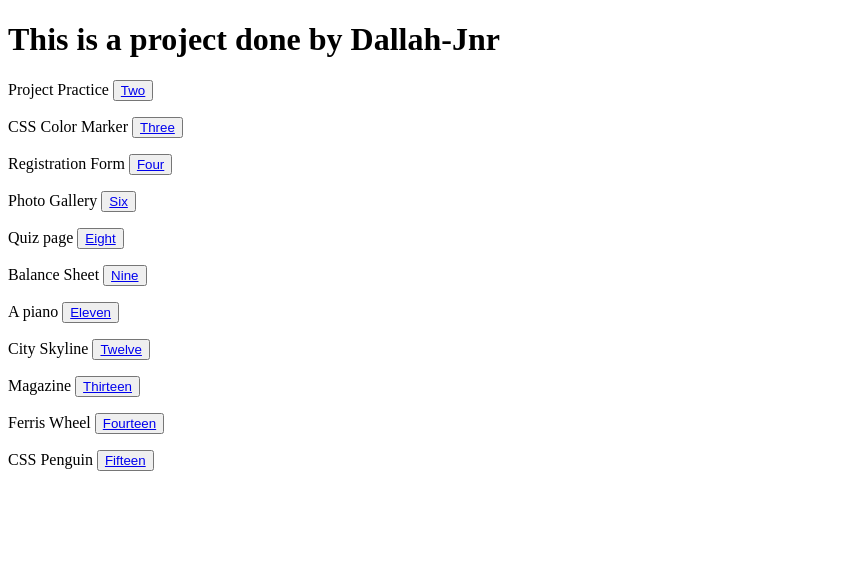
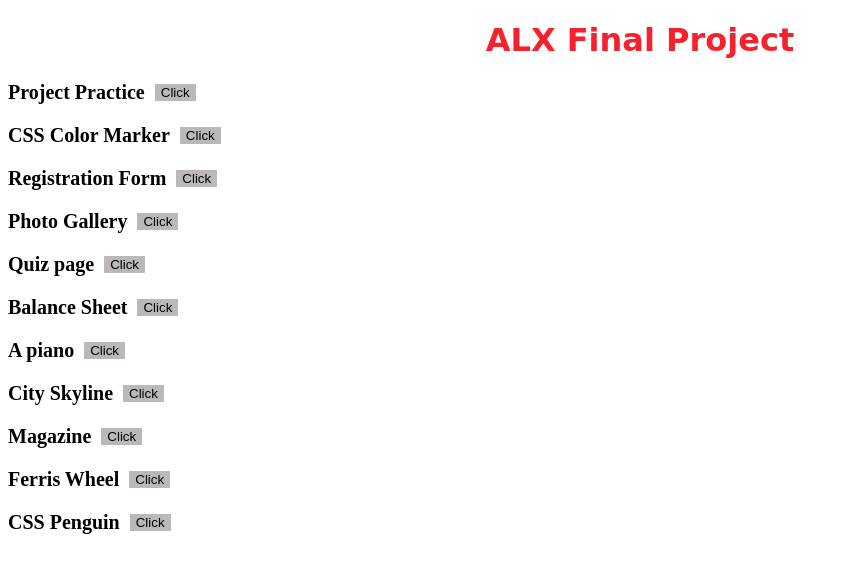
Before and after one commit to Dallah-Jnr/HTML-CSS-PROJECT, a plain HTML site: page index.html in a window 1280 px wide. Shown: the whole page, without its empty margins (0-849 px from the left). Drawn offline with Linux system fonts and the light colour scheme.

Commit message:
First commit

```diff
--- a/index.html
+++ b/index.html
@@ -4,20 +4,51 @@
     <meta charset="UTF-8">
     <meta name="viewport" content="width=device-width, initial-scale=1.0">
     <title>ProjectMain Page</title>
+    <style>
+        h1 {
+          color: rgb(245, 34, 45);
+          text-align: center;
+          font-family:cursive;
+        }
+        p {
+          font-size: 20px;
+          font-weight: bold;
+        }
+        p, button {
+            display: flex;
+            flex-direction: row;
+            flex-wrap: wrap;
+            justify-content:left;
+            align-items: center;
+            padding: 15 15px;
+        }
+        button {
+            margin: 0 0 0 10px;
+            background-color: rgb(189, 184, 184);
+            border: 0;
+        }
+        a {
+            text-decoration: none;
+            color: black;
+        }
+        button:hover {
+            background-color: rgb(81, 81, 138);
+        }
+      </style>
 </head>
 <body>
-    <h1>This is a project done by Dallah-Jnr</h1>
+    <h1>ALX Final Project</h1>
 
-    <p>Project Practice  <button type="button"><a href="Dallah2.html" target="_blank">Two</a></button></p>
-    <p>CSS Color Marker <button type="button"><a href="Dallah3.html" target="_blank">Three</a></button></p>
-    <p>Registration Form <button type="button"><a href="Dallah4.html" target="_blank">Four</a></button></p>
-    <p>Photo Gallery <button type="button"><a href="Dallah6.html" target="_blank">Six</a></button></p>
-    <p>Quiz page <button type="button"><a href="Dallah8.html" target="_blank">Eight</a></button></p>
-    <p>Balance Sheet <button type="button"><a href="Dallah9.html" target="_blank">Nine</a></button></p>
-    <p>A piano <button type="button"><a href="Dallah11.html" target="_blank">Eleven</a></button></p>
-    <p>City Skyline <button type="button"><a href="Dallah12.html" target="_blank">Twelve</a></button></p>
-    <p>Magazine <button type="button"><a href="Dallah13.html" target="_blank">Thirteen</a></button></p>
-    <p>Ferris Wheel <button type="button"><a href="Dallahanimation1.html" target="_blank">Fourteen</a></button></p>
-    <p>CSS Penguin <button type="button"><a href="Dallahanimation2.html" target="_blank">Fifteen</a></button></p>
+    <p>Project Practice  <button type="button"><a href="Dallah2.html" target="_blank">Click</a></button></p>
+    <p>CSS Color Marker <button type="button"><a href="Dallah3.html" target="_blank">Click</a></button></p>
+    <p>Registration Form <button type="button"><a href="Dallah4.html" target="_blank">Click</a></button></p>
+    <p>Photo Gallery <button type="button"><a href="Dallah6.html" target="_blank">Click</a></button></p>
+    <p>Quiz page <button type="button"><a href="Dallah8.html" target="_blank">Click</a></button></p>
+    <p>Balance Sheet <button type="button"><a href="Dallah9.html" target="_blank">Click</a></button></p>
+    <p>A piano <button type="button"><a href="Dallah11.html" target="_blank">Click</a></button></p>
+    <p>City Skyline <button type="button"><a href="Dallah12.html" target="_blank">Click</a></button></p>
+    <p>Magazine <button type="button"><a href="Dallah13.html" target="_blank">Click</a></button></p>
+    <p>Ferris Wheel <button type="button"><a href="Dallahanimation1.html" target="_blank">Click</a></button></p>
+    <p>CSS Penguin <button type="button"><a href="Dallahanimation2.html" target="_blank">Click</a></button></p>
 </body>
 </html>
```
